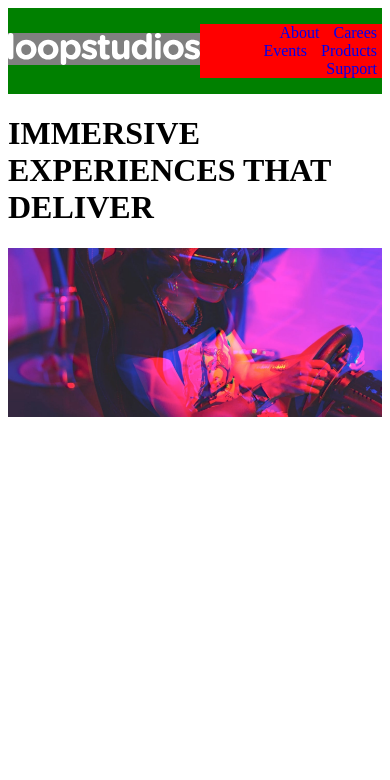
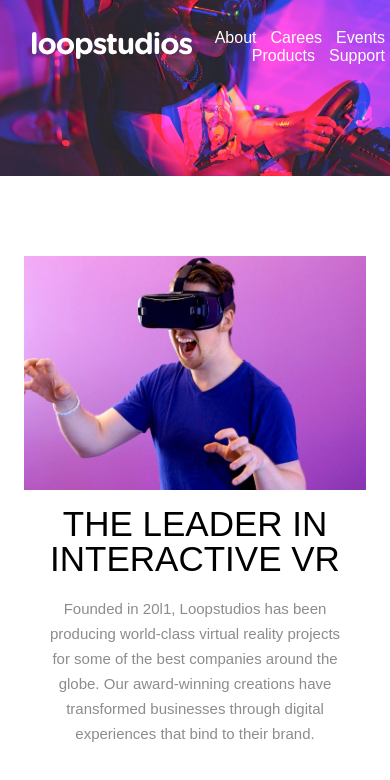
Before and after one commit to juankh993/Landing-Page, a plain HTML site: page index.html in a window 390 px wide. Drawn offline with Linux system fonts and the light colour scheme.

Commit message:
agree navbar and banner

```diff
--- a/css/main.css
+++ b/css/main.css
@@ -1,20 +1,38 @@
+:root {
+    /* font size */
+    --size-title: 22px;
+    --size-paragraph: 18px;
+
+    /* primary */
+    --White: hsl(0, 0%, 100%);
+    --Black: hsl(0, 0%, 0%);
+    --Dark-Gray: hsl(0, 0%, 55%);
+    --Very-Dark-Gray: hsl(0, 0%, 41%);
+    /* font family */
+
+    --font-alata: 'Alata', sans-serif;
+    --font-josefin-sans: 'Josefin Sans', sans-serif;
+}
+
+* {
+    margin: auto;
+}
 header{
-    background-color: green;
+    position: fixed;
     width: 100%;
     display: flex;
     justify-content: space-between;
     align-items: center;
 }
 
-img{
-    background-color: gray;
+.logo{
     width: auto;
     height: auto;
-
+    margin: 2rem;
 }
 ul{
     text-align: end;
-    background-color: red;
+
 
 }
 ul li{
@@ -23,6 +41,8 @@ ul li{
 }
 ul a{
     text-decoration: none;
+    color: var(--White);
+    font-family: var(--font-josefin-sans);
 }
 .banner{
     display:flex ;
@@ -32,3 +52,114 @@ ul a{
     width: 100%;
 
 }
+
+.container {
+    max-width: 1180px;
+    position: relative;
+    margin: 5rem auto;
+    line-height: 0;
+}
+
+.box-text {
+    position: absolute;
+    background-color: #fff;
+    width: fit-content;
+    /* max-width: 100%; */
+    right: 0;
+    bottom: 0;
+    padding: 3rem 5rem 0 5rem;
+}
+
+.container img {
+    max-width: 100%;
+}
+
+.box-text h1 {
+    max-width: 400px;
+    font-family: var(--font-josefin-sans);
+    font-size: 45px;
+    line-height: 1;
+    margin-bottom: 20px;
+    font-weight: 400;
+
+}
+
+.box-text p {
+    max-width: 450px;
+    font-family: var(--font-alata);
+    font-weight: 400;
+    font-size: 15px;
+    line-height: 25px;
+    color: var(--Dark-Gray);
+}
+
+@media (max-width: 700px) {
+    .container {
+        position: unset;
+        max-width: 100%;
+        margin: 5rem 1.5rem;
+    }
+
+    .container img {
+        width: 100%;
+    }
+
+    .box-text {
+        position: unset;
+        padding: 1rem;
+    }
+
+    .box-text h1 {
+        font-size: 35px;
+        text-align: center;
+    }
+
+    .box-text p {
+        text-align: center
+    }
+}
+
+@media (max-width: 768px) {
+    .box-text {
+        max-width: 100%;
+        position: unset;
+        margin: auto;
+    }
+    .container{
+        padding: 1rem 2rem 0 2rem;
+
+    }
+    img{
+        max-width: 100%;
+    }
+}
+
+@media (max-width: 425px) {
+    .container{
+        padding: 0;
+
+    }
+    img{
+        max-width: 100%;
+    }
+}
+
+@media (max-width: 375px) {
+    .container{
+        padding: 0;
+
+    }
+    img{
+        max-width: 100%;
+    }
+}
+
+@media (max-width: 320px) {
+    .box-text h1 {
+        font-size: 28px;
+    }
+    .container{
+        padding: 1rem 0 0 0;
+
+    }
+}
--- a/index.html
+++ b/index.html
@@ -5,31 +5,43 @@
     <meta http-equiv="X-UA-Compatible" content="IE=edge">
     <meta name="viewport" content="width=device-width, initial-scale=1.0">
     <link rel="stylesheet" href="css/main.css">
-    <title>Document</title>
+    <title>Landing Page</title>
 </head>
 <body>
     <!--header-->
     <header>
-        <a href="#"">
-            <img src="src/images/icon/logo.svg" alt="logo">
+        <a href="#">
+            <img class="logo" src="src/images/icon/logo.svg" alt="logo">
         </a>
         <nav>
         <ul>
-            <li><a href="https://www.google.com">About</a></li>
-            <li><a href="https://www.google.com">Carees</a></li>
-            <li><a href="https://www.google.com">Events</a></li>
-            <li><a href="https://www.google.com">Products</a></li>
-            <li><a href="https://www.google.com">Support</a></li>
+            <li><a href="#">About</a></li>
+            <li><a href="#">Carees</a></li>
+            <li><a href="#">Events</a></li>
+            <li><a href="#">Products</a></li>
+            <li><a href="#">Support</a></li>
 
         </ul>
     </nav>
     </header>
-    <h1>IMMERSIVE EXPERIENCES THAT DELIVER</h1>
+    <!-- <h1>IMMERSIVE EXPERIENCES THAT DELIVER</h1> -->
     <!--section-->
     <!--banner-->
     <div class="banner">
 
     <img src="src/images/desktop/image-hero.jpg" alt="banner">
+    </div>
+    <!--section-->
+    <!--Juli-Juan-->
+    <div class="container">
+        <img src="src/images/desktop/image-interactive.jpg" alt="">
+        <div class="box-text">
+            <h1>THE LEADER IN INTERACTIVE VR</h1>
+            <p>Founded in 20l1, Loopstudios has been producing world-class virtual reality projects for some of the best
+                companies around the globe. Our award-winning creations have transformed businesses through digital
+                experiences that bind to their brand.</p>
+        </div>
+
     </div>
 
 
```
